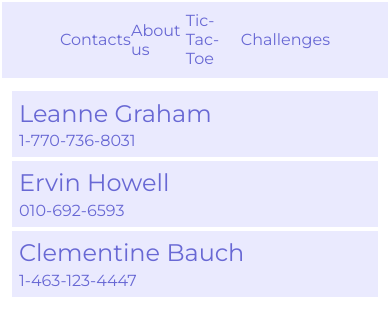
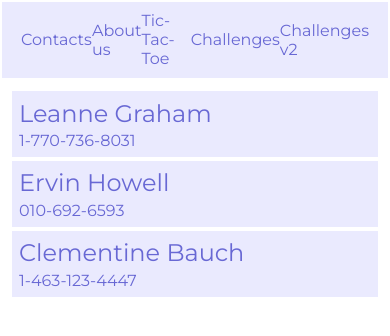
Before and after one commit to cho0op/users-list, a React (Create React App) app: page / in a window 390 px wide. Shown: the top 336 px of the page. Built offline with nearby package versions, Linux system fonts and the light colour scheme.

Commit message:
feat: add new challenges route

```diff
--- a/src/App.jsx
+++ b/src/App.jsx
@@ -5,6 +5,7 @@ import AboutUs from './components/about-us-page/AboutUs';
 import Header from './components/common/header/Header';
 import TicTacToe from './components/tic-tac-toe-page/TicTacToe';
 import Challenges from './components/challenges-page/Challenges';
+import NewChallenges from './components/new-challenges-page/NewChallenges';
 
 const App = () => {
   return (
@@ -16,6 +17,7 @@ const App = () => {
           <Route path='/aboutus' element={<AboutUs />} />
           <Route path='/tictactoe' element={<TicTacToe />} />
           <Route path='/challenges' element={<Challenges />} />
+          <Route path='/newchallenges' element={<NewChallenges />} />
         </Routes>
       </main>
     </BrowserRouter>
--- a/src/components/common/header/Header.jsx
+++ b/src/components/common/header/Header.jsx
@@ -11,6 +11,7 @@ const Header = () => {
                         <NavLink className={styles.link} to='/aboutus'>About us</NavLink>
                         <NavLink className={styles.link} to='/tictactoe'>Tic-Tac-Toe</NavLink>
                         <NavLink className={styles.link} to='/challenges'>Challenges</NavLink>
+                        <NavLink className={styles.link} to='/newchallenges'>Challenges v2</NavLink>
                     </div>
                 </div>
             </div>
--- a/src/components/common/header/Header.module.css
+++ b/src/components/common/header/Header.module.css
@@ -1,8 +1,8 @@
 .rect {
     display: grid;
-    padding: 1% 25%;
+    padding: 1% 10%;
     margin: 0.4%;
-    grid-template-columns: repeat(4, 1fr);
+    grid-template-columns: repeat(5, 1fr);
     justify-items: center;
     align-items: center;
     background: #eaeafe;
@@ -10,6 +10,6 @@
 
 @media (max-width:1000px) {
     .rect {
-        padding: 2.5% 15%;
+        padding: 2.5% 5%;
     }
 }
```
